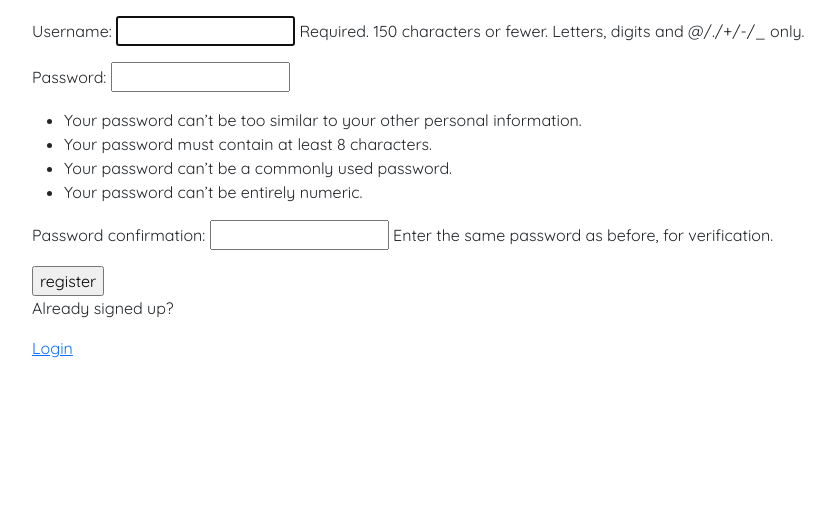
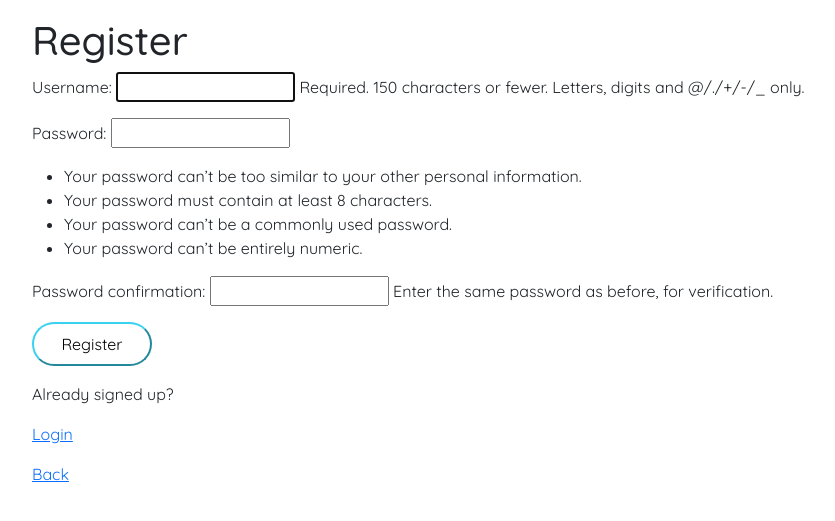
Before and after one commit to clementckmc/django-social, a Django app: page /register/ in a window 1280 px wide. Shown: the part 56-577 px from the top of the page, without its empty margins (50-885 px from the left). Run offline with Django 4.2, Linux system fonts and the light colour scheme; style sheets or scripts are compiled from the project's sources; some libraries are stand-ins or nearby versions.

Commit message:
login and register styling

```diff
--- a/base/static/styles/components/_button.scss
+++ b/base/static/styles/components/_button.scss
@@ -0,0 +1,12 @@
+.input-btn {
+  background-color: white;
+  border-color: #38D1F0;
+  border-radius: 40px;
+  padding: 8px;
+  width: 120px;
+}
+
+.input-btn:hover {
+  background-color: #38D1F0;
+  transition: 0.5s;
+}
--- a/base/templates/base/login_register.html
+++ b/base/templates/base/login_register.html
@@ -4,33 +4,36 @@
 
 <div class="container mt-3">
   {% if page == 'login' %}
-  <div>
-    <div>
-      <form method="POST" action="">
+  <h1>Login</h1>
+  <div class="mb-3">
+    <form method="POST" action="" class="mb-3">
       {% csrf_token %}
-        <label>Username:</label>
-        <input type="text" name="username" placeholder="Enter Username">
-        <label>Password:</label>
-        <input type="password" name="password" placeholder="Enter Password">
-        <input type="submit" value="login">
+      <div class="mb-3 col-7">
+        <label for="UsernameFormControlInput1" class="form-label">Username:</label>
+        <input type="text" name="username" placeholder="Enter Username" class="form-control" id="UsernameFormControlInput1">
+      </div>
+      <div class="mb-3 col-7">
+        <label for="PasswordFormControlInput1" class="form-label">Password:</label>
+        <input type="password" name="password" placeholder="Enter Password" class="form-control" id="PasswordFormControlInput1">
+      </div>
+      <input type="submit" value="Login" class="input-btn">
     </form>
     <p>Haven't sign up yet?</p>
     <a href="{% url 'register' %}">Sign up</a>
   </div>
-  </div>
   {% else %}
-  <div>
-    <div>
-      <form method="POST" action="">
+  <h1>Register</h1>
+  <div class="mb-3">
+    <form method="POST" action="" class="mb-3">
       {% csrf_token %}
       {{form.as_p}}
-        <input type="submit" value="register">
+      <input type="submit" value="Register" class="input-btn">
     </form>
     <p>Already signed up?</p>
     <a href="{% url 'login' %}">Login</a>
   </div>
-  </div>
   {% endif %}
+  <a href="{% url 'home' %}">Back</a>
 </div>
 
 {% endblock content %}
--- a/base/views.py
+++ b/base/views.py
@@ -1,5 +1,6 @@
 from django.shortcuts import render, redirect
 from django.http import HttpResponse
+from django.contrib import messages
 from django.contrib.auth.forms import UserCreationForm
 from django.contrib.auth.models import User
 from django.contrib.auth import authenticate, login, logout
@@ -18,7 +19,7 @@ def loginPage(request):
         try:
             user = User.objects.get(username=username)
         except:
-            HttpResponse('invalid Username or password')
+            messages.error(request, 'User does not exist')
 
         user = authenticate(request, username=username, password=password)
 
@@ -26,7 +27,7 @@ def loginPage(request):
             login(request, user)
             return redirect('home')
         else:
-            HttpResponse('invalid Username or password')
+            messages.error(request, 'Username OR password does not exist')
 
     return render(request, 'base/login_register.html', {'page': page})
 
@@ -44,7 +45,7 @@ def registerPage(request):
             login(request, user)
             return redirect('home')
         else:
-            return HttpResponse('An error occurred during registration')
+            messages.error(request, 'An error occurred during registration')
     return render(request, 'base/login_register.html', {'form': form})
 
 def home(request):
--- a/templates/main.html
+++ b/templates/main.html
@@ -20,13 +20,13 @@
   <body>
     {% include 'navbar.html' %}
 
-    <!-- {% if messages %}
+    {% if messages %}
     <ul class="messages">
         {% for message in messages %}
         <li>{{ message }}</li>
         {% endfor %}
     </ul>
-    {% endif %} -->
+    {% endif %}
 
     {% block content %}
 
```
Lines whose indentation alone changed are shown as unchanged.
